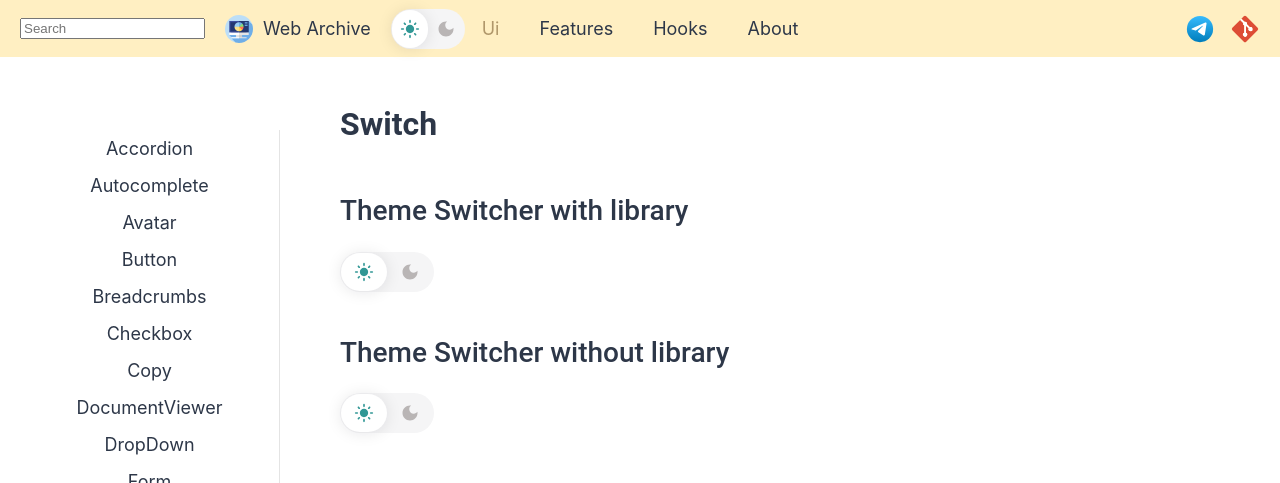
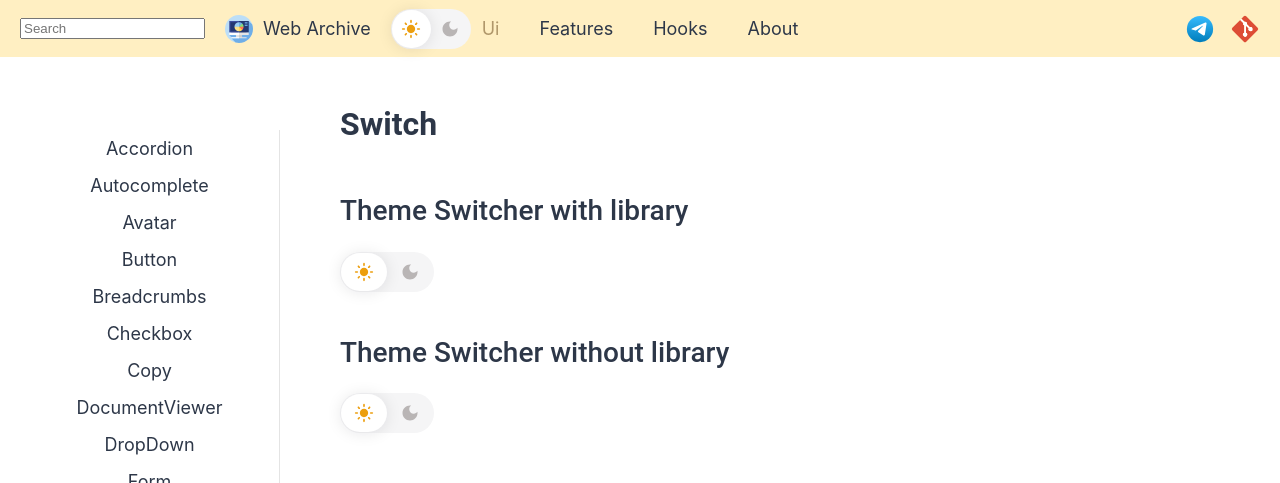
Before and after one commit to Rudenko93/web_archive-main, a React (Create React App) app: page /ui/switch in a window 1280 px wide. Shown: the top 483 px of the page. Built offline with nearby package versions, Linux system fonts and the light colour scheme.

Commit message:
switcher color fix

```diff
--- a/src/components/theme/ThemeSwitcher.scss
+++ b/src/components/theme/ThemeSwitcher.scss
@@ -3,7 +3,7 @@
 .ThemeSwitcher {
   position: relative;
   max-width: 94px;
-  min-width: 74px;
+  min-width: 80px;
   width: 100%;
   height: 40px;
 
@@ -39,11 +39,11 @@
 
     &__checked {
       svg {
-        fill: $color-primary;
+        fill: $color-primary-light;
       }
 
       path {
-        fill: $color-primary;
+        fill: $color-primary-light;
       }
     }
   }
--- a/src/styles/variables.scss
+++ b/src/styles/variables.scss
@@ -1,6 +1,6 @@
 $color-primary: #319795; /* ok */
 $color-primary-hover: #2c7a7b; /* ok */
-$color-primary-light: rgba(239, 234, 225, 1); /* #efeae1 */
+$color-primary-light: hsl(39, 89%, 49%); /* ok, check? */
 $color-primary-light-hover: rgba(223, 213, 195, 1); /* #dfd5c3 */
 
 $color-disabled: rgba(191, 191, 191, 1); /* #bfbfbf */
```
